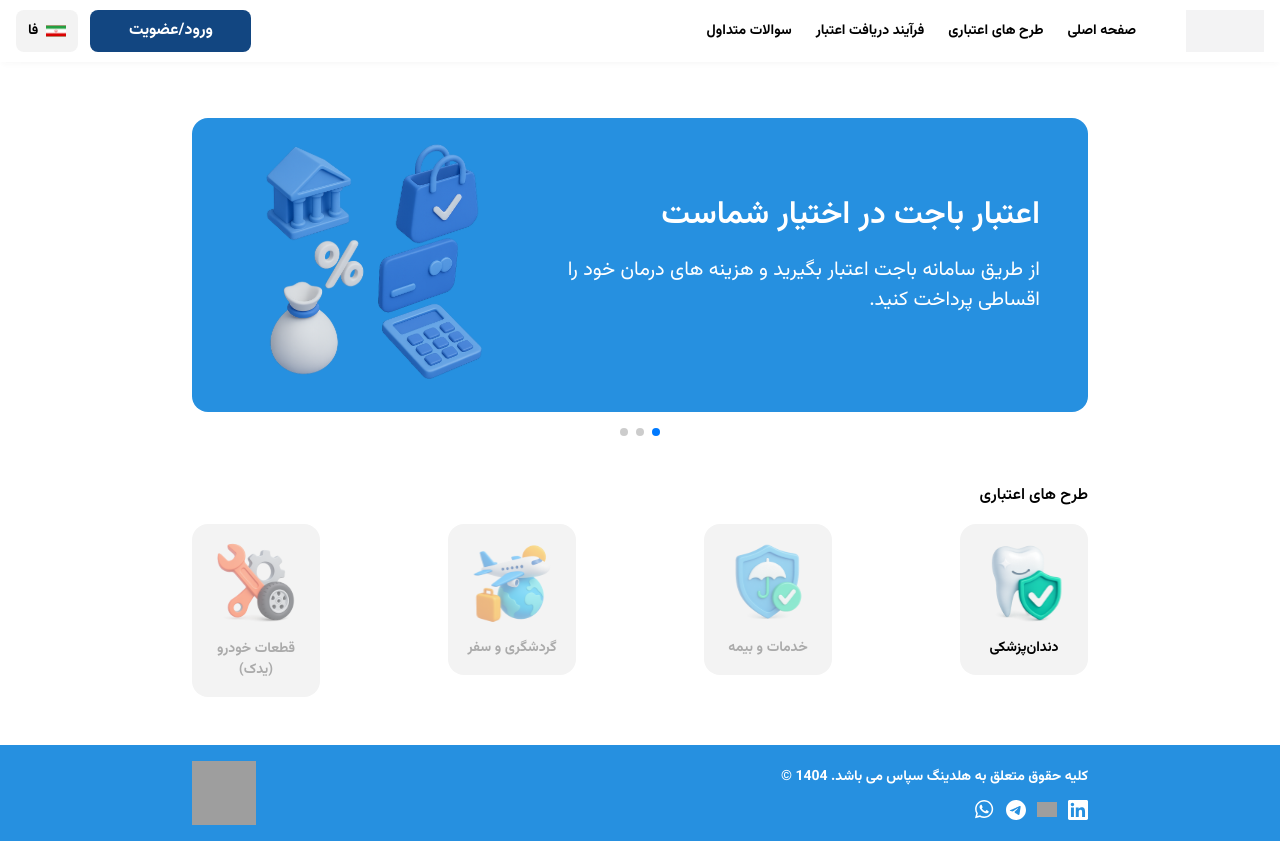
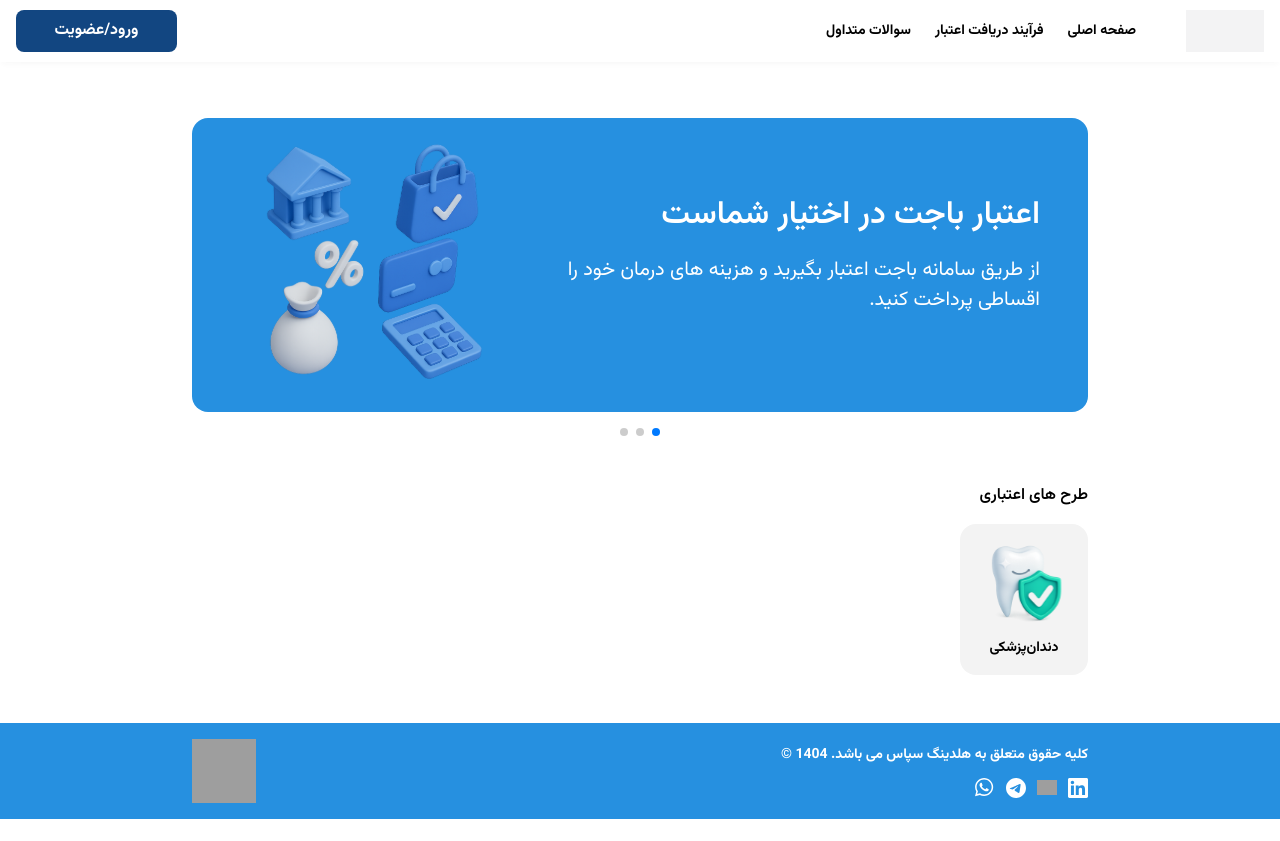
Before and after one commit to mahdiehakbari/sepas-project, a Next.js app: page / in a window 1280 px wide. After the commit the page ends 819 px from the top, so only its background shows below. Built offline with nearby package versions, Linux system fonts and the light colour scheme; grey boxes are pictures that could not be loaded.

Commit message:
work on tasks

```diff
--- a/src/app/panel/requestList/types/index.ts
+++ b/src/app/panel/requestList/types/index.ts
@@ -4,6 +4,7 @@ export interface IRequest {
   createdAt: string;
   requestedAmount: number;
   referenceNumber: number;
+  creditLineBalanceBeforeRequest: number;
 }
 
 export interface IRequestsData {
--- a/src/features/ProfileHeader/ProfileHeader.tsx
+++ b/src/features/ProfileHeader/ProfileHeader.tsx
@@ -16,7 +16,7 @@ export const ProfileHeader = ({
       <div className='relative'>
         <div className='w-14 h-14 rounded-full overflow-hidden relative'>
           <Image
-            src={profileImage || '/assets/icons/user-profile-icon.jpg'}
+            src={profileImage || '/assets/icons/guest.jpg'}
             alt='user'
             fill
             className='object-cover'
--- a/src/features/layout/components/Header/Header.tsx
+++ b/src/features/layout/components/Header/Header.tsx
@@ -80,7 +80,7 @@ export const Header = () => {
             <div className='relative' ref={menuRef}>
               <div onClick={handleClick} className='cursor-pointer'>
                 <Image
-                  src='/assets/icons/user-profile-icon.jpg'
+                  src='/assets/icons/guest.jpg'
                   alt='user-profile-icon'
                   width={56}
                   height={56}
@@ -138,7 +138,7 @@ export const Header = () => {
             </div>
           )}
 
-          <button
+          {/* <button
             className='cursor-pointer bg-secondary h-[42px] px-3 py-1 rounded-[8px] flex items-center gap-2'
             onClick={toggleLanguage}
           >
@@ -155,7 +155,7 @@ export const Header = () => {
             <span className='text-sm font-medium'>
               {currentLanguage === 'fa' ? 'فا' : 'EN'}
             </span>
-          </button>
+          </button> */}
           <button
             className='md:hidden flex flex-col justify-center items-center w-8 h-8 relative'
             onClick={() => setIsOpen(!isOpen)}
--- a/src/features/layout/components/Header/constants/index.ts
+++ b/src/features/layout/components/Header/constants/index.ts
@@ -3,7 +3,7 @@ import { NavItem } from '../types';
 
 export const getNavItems = (): NavItem[] => [
   { id: 1, label: i18n.t('home:main_page'), href: '/' },
-  { id: 2, label: i18n.t('home:credit_plans'), href: '/' },
+  // { id: 2, label: i18n.t('home:credit_plans'), href: '/' },
   // { id: 3, label: i18n.t('home:credit_system'), href: '/' },
   { id: 4, label: i18n.t('home:process_receiving_credit'), href: '/' },
   // { id: 5, label: i18n.t('home:video_training'), href: '/' },
--- a/src/features/layout/components/SideMenu/SideMenu.tsx
+++ b/src/features/layout/components/SideMenu/SideMenu.tsx
@@ -19,7 +19,7 @@ export const SideMenu = () => {
     null,
   );
   const [profileImage, setProfileImage] = useState<string>(
-    '/assets/icons/user-profile-icon.jpg',
+    '/assets/icons/guest.jpg',
   );
   const [previewImage, setPreviewImage] = useState<string | null>(null);
   const [isModalOpen, setIsModalOpen] = useState(false);
--- a/src/features/mainPage/components/CreditPlans/constants/CreditItems.ts
+++ b/src/features/mainPage/components/CreditPlans/constants/CreditItems.ts
@@ -7,22 +7,22 @@ export const CreditItems: TCreditItem[] = [
     href: '/services/dentalPlan',
     titleKey: 'home:dentistry',
   },
-  {
-    src: '/assets/home-image/insurance.svg',
-    alt: 'insurance',
-    href: '#',
-    titleKey: 'home:services_insurance',
-  },
-  {
-    src: '/assets/home-image/travel.svg',
-    alt: 'travel',
-    href: '#',
-    titleKey: 'home:tourism_travel',
-  },
-  {
-    src: '/assets/home-image/car.svg',
-    alt: 'car',
-    href: '#',
-    titleKey: 'home:car_parts',
-  },
+  // {
+  //   src: '/assets/home-image/insurance.svg',
+  //   alt: 'insurance',
+  //   href: '#',
+  //   titleKey: 'home:services_insurance',
+  // },
+  // {
+  //   src: '/assets/home-image/travel.svg',
+  //   alt: 'travel',
+  //   href: '#',
+  //   titleKey: 'home:tourism_travel',
+  // },
+  // {
+  //   src: '/assets/home-image/car.svg',
+  //   alt: 'car',
+  //   href: '#',
+  //   titleKey: 'home:car_parts',
+  // },
 ];
--- a/src/features/requestList/RequestListTable/RequestListTable.tsx
+++ b/src/features/requestList/RequestListTable/RequestListTable.tsx
@@ -54,6 +54,9 @@ export const RequestListTable = ({
                 {toPersianNumber(req.referenceNumber)}
               </div>
               <div className='w-full md:w-[20%] text-center mb-1 md:mb-0'>
+                {toPersianNumber(String(req.creditLineBalanceBeforeRequest))}
+              </div>
+              <div className='w-full md:w-[20%] text-center mb-1 md:mb-0'>
                 {t('request_list:dentistry')}
               </div>
               <div className='w-full md:w-[20%] text-center mb-1 md:mb-0'>
--- a/src/features/requestList/RequestListTable/constants/index.ts
+++ b/src/features/requestList/RequestListTable/constants/index.ts
@@ -3,9 +3,10 @@ import i18n from '@/i18n';
 export const getThItems = () => [
   { id: 1, label: i18n.t('request_list:row') },
   { id: 2, label: i18n.t('request_list:tracking_number') },
-  { id: 3, label: i18n.t('request_list:design_Name') },
-  { id: 4, label: i18n.t('request_list:request_history') },
-  { id: 5, label: i18n.t('request_list:request_amount') },
-  { id: 6, label: i18n.t('request_list:status') },
-  { id: 7, label: i18n.t('request_list:actions') },
+  { id: 3, label: i18n.t('request_list:inquiry_amount') },
+  { id: 4, label: i18n.t('request_list:design_Name') },
+  { id: 5, label: i18n.t('request_list:request_history') },
+  { id: 6, label: i18n.t('request_list:request_amount') },
+  { id: 7, label: i18n.t('request_list:status') },
+  { id: 8, label: i18n.t('request_list:actions') },
 ];
--- a/src/features/requestList/RequestListTable/types/index.ts
+++ b/src/features/requestList/RequestListTable/types/index.ts
@@ -4,6 +4,7 @@ export interface IRequest {
   createdAt: string;
   requestedAmount: number;
   referenceNumber: number;
+  creditLineBalanceBeforeRequest: number;
 }
 
 export interface IRequestListTableProps {
--- a/src/locales/en/request_list.json
+++ b/src/locales/en/request_list.json
@@ -19,5 +19,6 @@
   "plane_name": "Plane Name:",
   "request_date": "Request Date:",
   "status_title": "Status:",
-  "tracking_number": "tracking number"
+  "tracking_number": "tracking number",
+  "inquiry_amount": "Inquiry amount(Rial)"
 }
--- a/src/locales/fa/request_list.json
+++ b/src/locales/fa/request_list.json
@@ -19,5 +19,6 @@
   "plane_name": " نام طرح:",
   "request_date": " تاریخ درخواست:",
   "status_title": " وضعیت:",
-  "tracking_number": "شماره  پیگیری"
+  "tracking_number": "شماره  پیگیری",
+  "inquiry_amount": "مبلغ استعلام(ریال)"
 }
```
Also changed, not shown: public/assets/icons/guest.jpg (added).
